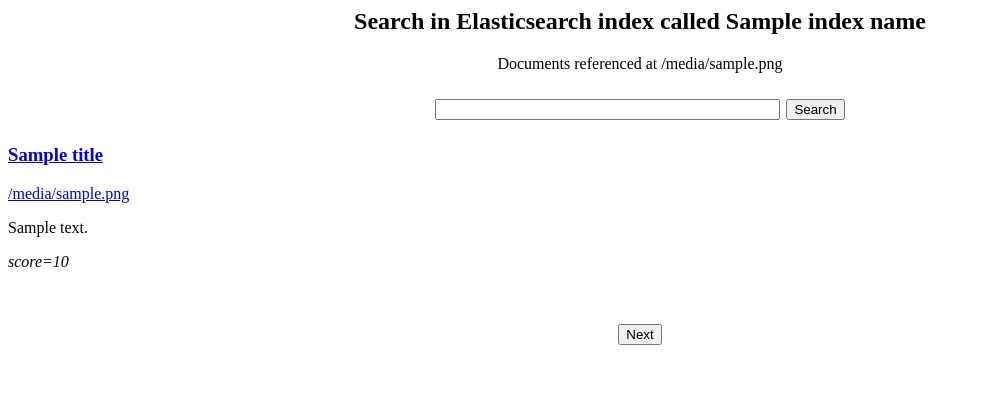
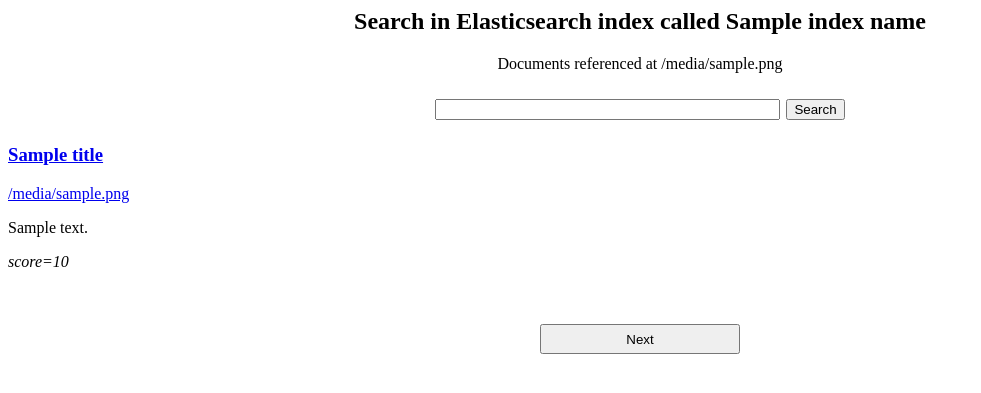
Before and after one commit to alexander-marquardt/es_local_indexer, a Flask app: template templates/show_search_results.html in a window 1280 px wide. Shown: the top 393 px of the page, without its empty margins (0-981 px from the left). Run offline with Flask 2, Linux system fonts and the light colour scheme; the template is opened without the code that fills it: most values are stand-ins (such as "Sample title", 1, 10 or a date in 2020); parts of the project's set-up code (start-up, migrations or seed data) failed here and were passed over.

Commit message:
Modified the next button

```diff
--- a/templates/next_button.html
+++ b/templates/next_button.html
@@ -4,6 +4,7 @@
         <input type="hidden" name="search_text" value="{{ search_text }}">
         <input type="hidden" name="last_score" value="{{  page._score }}">
         <input type="hidden" name="last_id" value="{{ page._id }}">
-        <input type="submit" value="Next">
+        <button style="height:30px;width:200px">Next</button>
     </form>
+    <br><br><br>
 </h2>
```
